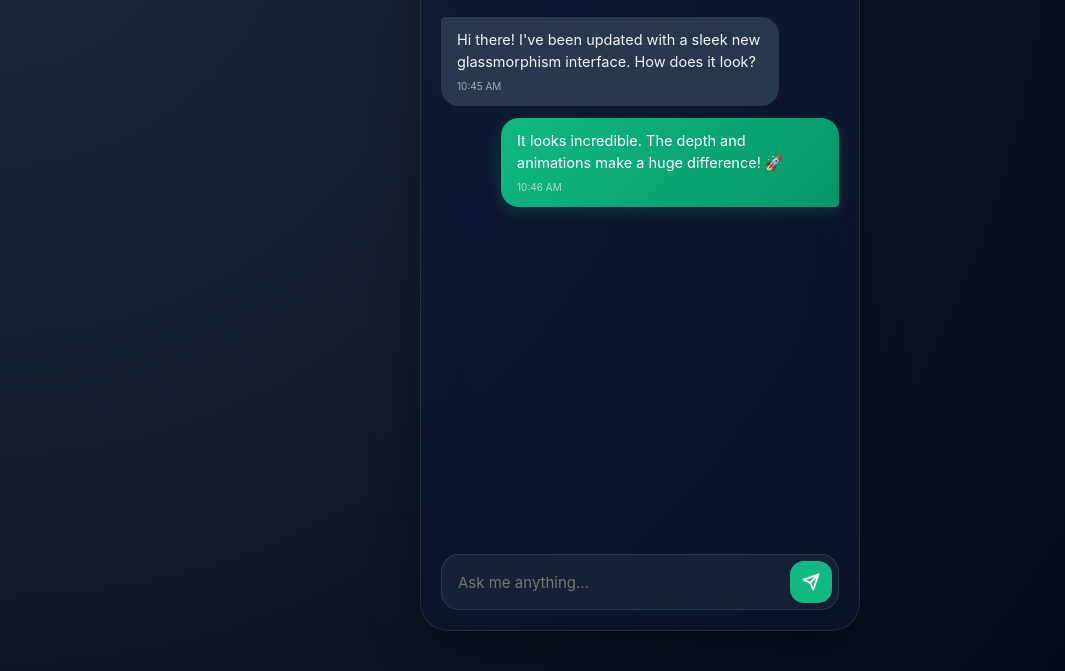
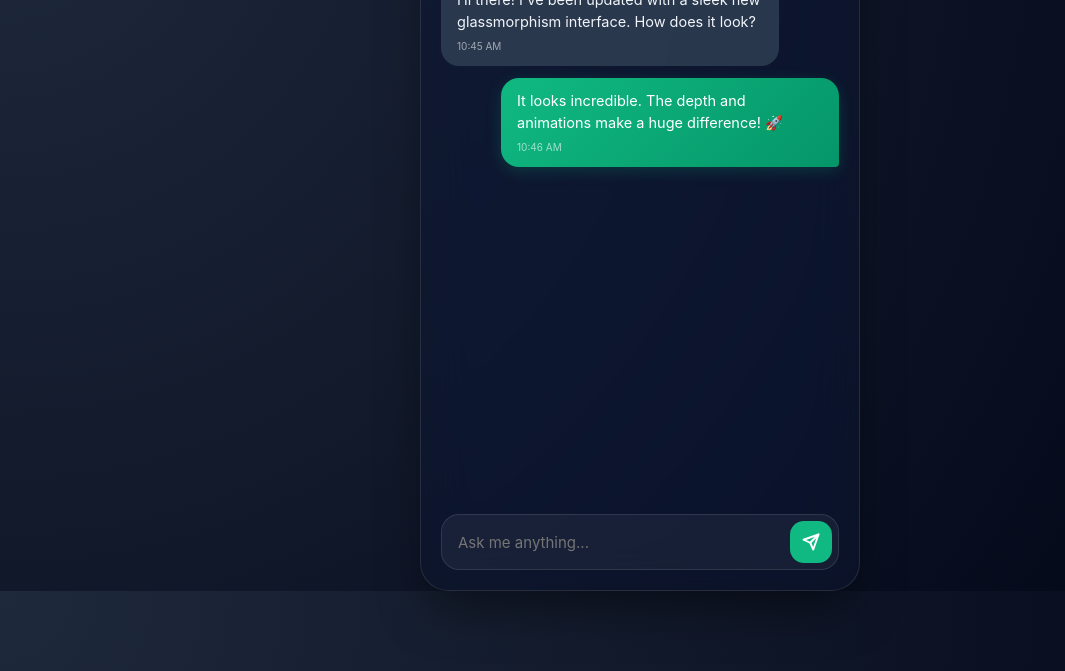
Before and after one commit to anshuGupta-cell/Simple-AI-chatbot, a plain HTML site: page App/index.html in a window 1280 px wide. Shown: the part 129-800 px from the top of the page, without its empty margins (0-1065 px from the left). Drawn offline with Linux system fonts and the light colour scheme; no server answers.

Commit message:
maybe nearly done

```diff
--- a/App/style.css
+++ b/App/style.css
@@ -17,7 +17,7 @@
 
 body {
     width: 100%;
-    height: 100dvh;
+    /* height: 100dvh; */
     background: radial-gradient(circle at top left, #1e293b, #020617);
     display: flex;
     justify-content: center;
```
